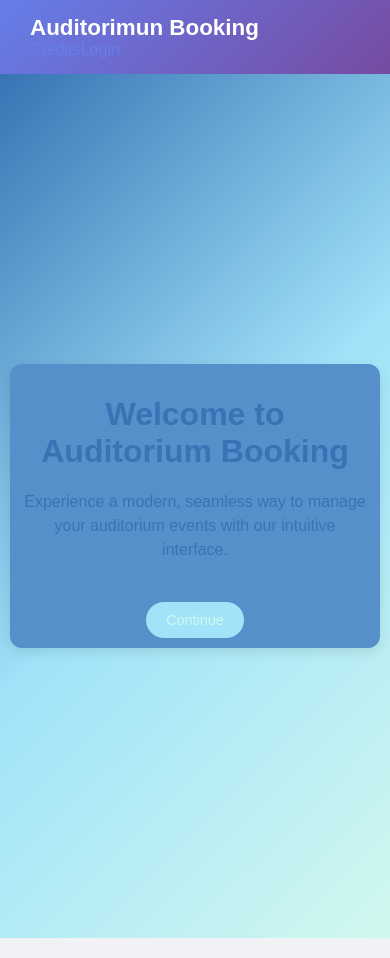
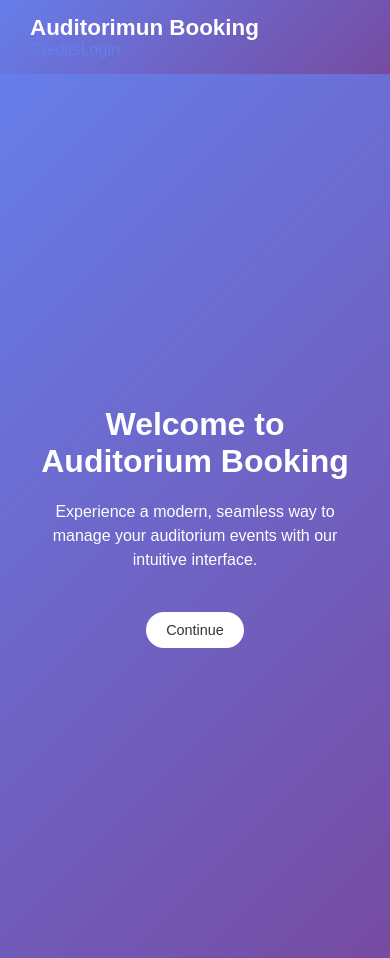
Before and after one commit to Plug0007/auditoriumfrontend, a React (Create React App) app: page / in a window 390 px wide. Built offline with nearby package versions, Linux system fonts and the light colour scheme.

Commit message:
Update Intro.css

```diff
--- a/src/styles/Intro.css
+++ b/src/styles/Intro.css
@@ -1,48 +1,36 @@
-@import url('https://fonts.googleapis.com/css2?family=Poppins:wght@300;400;500;600&display=swap');
-
-:root {
-  --primary: #3674B5;
-  --secondary: #578FCA;
-  --accent: #A1E3F9;
-  --neutral: #D1F8EF;
-}
-
+/* frontend/src/styles/Intro.css */
 .intro-container {
   display: flex;
   align-items: center;
   justify-content: center;
   height: 100vh;
-  background: linear-gradient(135deg, var(--primary), var(--accent), var(--neutral));
+  background: linear-gradient(135deg, #667eea, #764ba2);
   padding: 20px;
   animation: fadeIn 1.5s ease;
-  text-align: center;
-  color: var(--neutral);
+  color: #fff;
 }
 
 .intro-content {
+  text-align: center;
   max-width: 600px;
   padding: 20px;
-  background: var(--secondary);
-  border-radius: 12px;
-  box-shadow: 0 4px 12px rgba(0,0,0,0.1);
 }
 
 .intro-content h1 {
   font-size: 3rem;
   margin-bottom: 20px;
-  color: var(--primary);
+  font-weight: 600;
 }
 
 .intro-content p {
   font-size: 1.25rem;
   margin-bottom: 40px;
   line-height: 1.5;
-  color: var(--primary);
 }
 
 .continue-btn {
-  background: var(--accent);
-  color: var(--neutral);
+  background: #fff;
+  color: #333;
   padding: 15px 30px;
   font-size: 1.1rem;
   border: none;
@@ -53,7 +41,7 @@
 
 .continue-btn:hover {
   transform: scale(1.05);
-  box-shadow: 0 8px 16px rgba(0,0,0,0.2);
+  box-shadow: 0 8px 16px rgba(0, 0, 0, 0.2);
 }
 
 @keyframes fadeIn {
@@ -61,13 +49,8 @@
   to { opacity: 1; transform: translateY(0); }
 }
 
+/* Responsive adjustments */
 @media (max-width: 768px) {
-  .intro-container {
-    padding: 15px;
-  }
-  .intro-content {
-    padding: 15px;
-  }
   .intro-content h1 {
     font-size: 2.5rem;
   }
@@ -81,12 +64,6 @@
 }
 
 @media (max-width: 480px) {
-  .intro-container {
-    padding: 10px;
-  }
-  .intro-content {
-    padding: 10px;
-  }
   .intro-content h1 {
     font-size: 2rem;
   }
```
